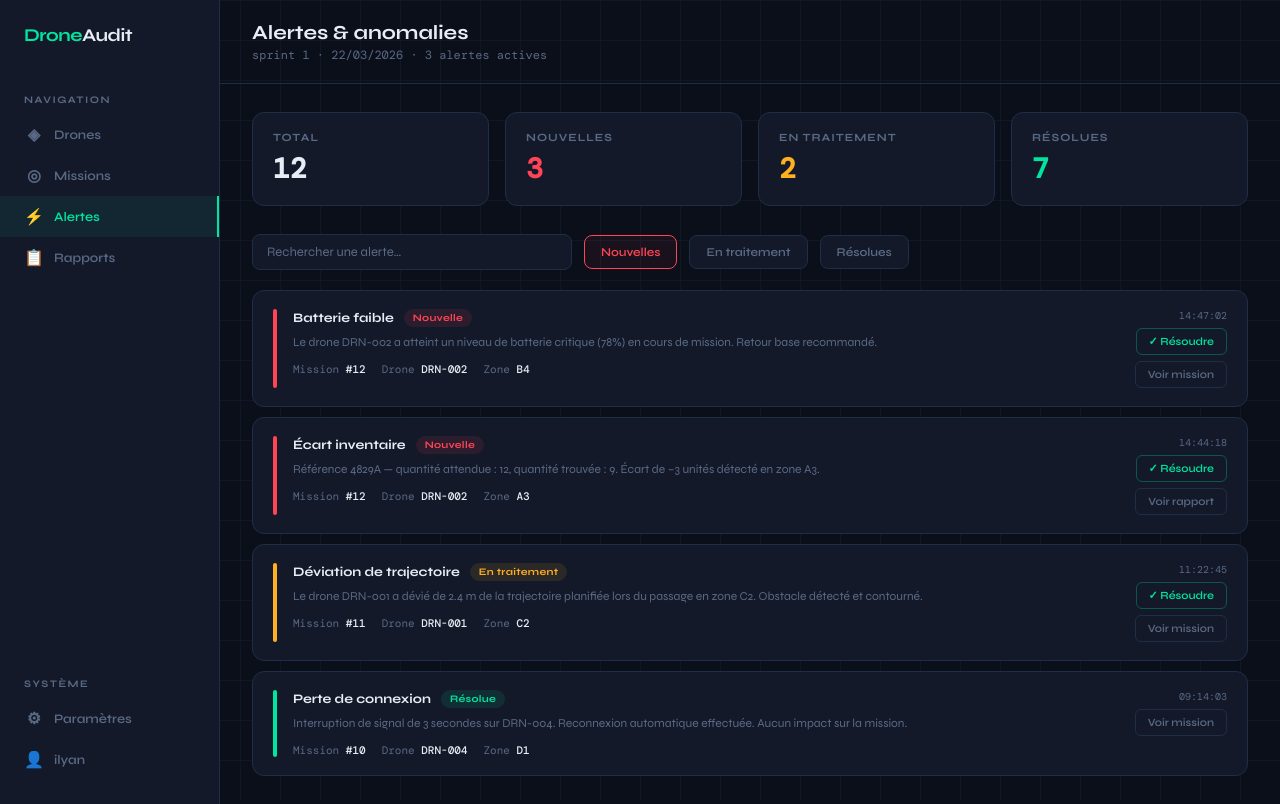
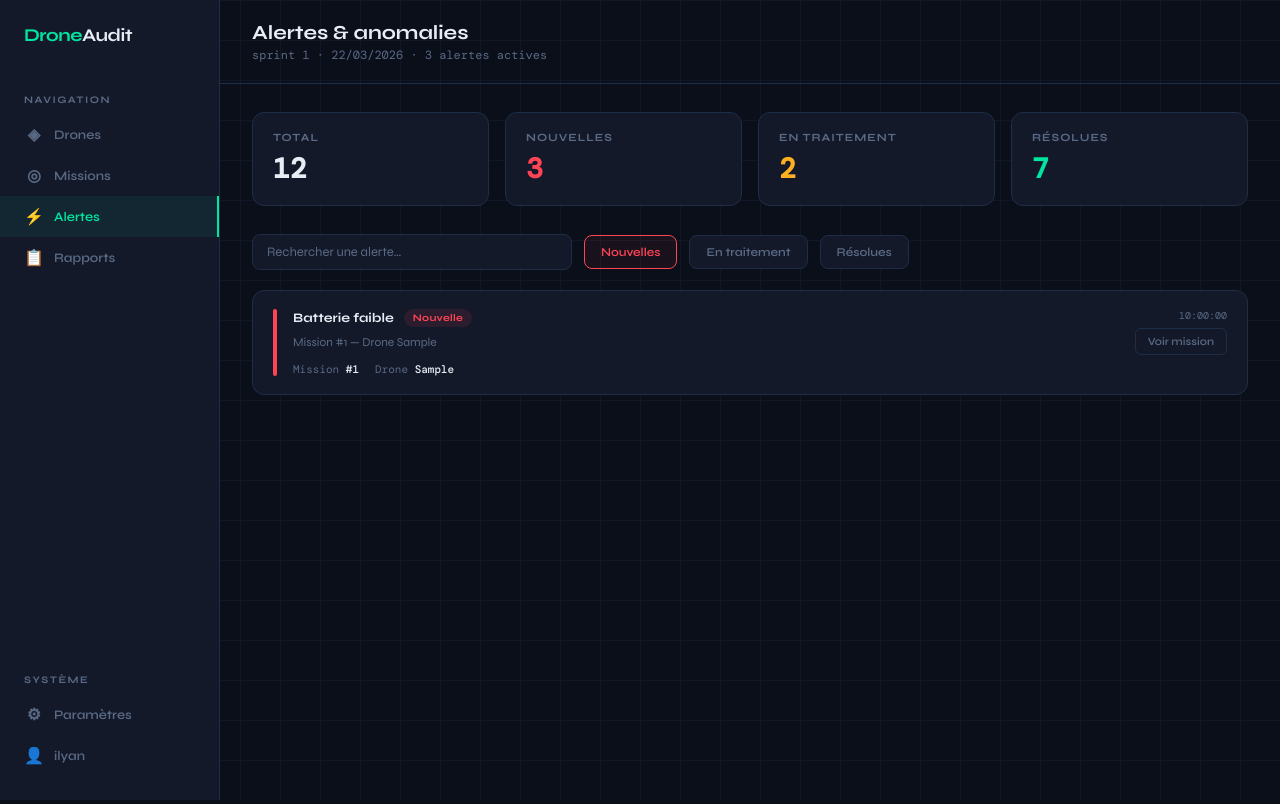
Before and after one commit to ilyanhebert-oss/projetdroneHebertLebrunBlaize, a Django app: page /alertes/ in a window 1280 px wide. Run offline with Django 5.2, Linux system fonts and the light colour scheme; tables that the repository leaves empty hold one stand-in row (values such as "Sample post").

Commit message:
Atelier 7 - templates dynamiques Django

```diff
--- a/drones/templates/drones/alertes_list.html
+++ b/drones/templates/drones/alertes_list.html
@@ -116,88 +116,28 @@
 
       <div class="alerts-list">
 
-        <div class="alert-card nouvelle">
+{% for alerte in alertes %}
+<div class="alert-card {{ alerte.statut }}">
   <div class="alert-stripe"></div>
   <div>
     <div class="alert-header">
-              <span class="alert-type">Batterie faible</span>
-              <span class="badge nouvelle">Nouvelle</span>
+      <span class="alert-type">{{ alerte.get_type_anomalie_display }}</span>
+      <span class="badge {{ alerte.statut }}">{{ alerte.get_statut_display }}</span>
     </div>
-            <div class="alert-desc">Le drone DRN-002 a atteint un niveau de batterie critique (78%) en cours de mission. Retour base recommandé.</div>
+    <div class="alert-desc">Mission #{{ alerte.mission.pk }} — Drone {{ alerte.mission.drone.identifiant }}</div>
     <div class="alert-meta">
-              <span class="alert-meta-item">Mission <strong>#12</strong></span>
-              <span class="alert-meta-item">Drone <strong>DRN-002</strong></span>
-              <span class="alert-meta-item">Zone <strong>B4</strong></span>
+      <span class="alert-meta-item">Mission <strong>#{{ alerte.mission.pk }}</strong></span>
+      <span class="alert-meta-item">Drone <strong>{{ alerte.mission.drone.identifiant }}</strong></span>
     </div>
   </div>
   <div class="alert-actions">
-            <span class="alert-time">14:47:02</span>
-            <button class="action-btn resolve">✓ Résoudre</button>
+    <span class="alert-time">{{ alerte.horodatage|date:"H:i:s" }}</span>
     <button class="action-btn">Voir mission</button>
   </div>
 </div>
-
-        <div class="alert-card nouvelle">
-          <div class="alert-stripe"></div>
-          <div>
-            <div class="alert-header">
-              <span class="alert-type">Écart inventaire</span>
-              <span class="badge nouvelle">Nouvelle</span>
-            </div>
-            <div class="alert-desc">Référence 4829A — quantité attendue : 12, quantité trouvée : 9. Écart de –3 unités détecté en zone A3.</div>
-            <div class="alert-meta">
-              <span class="alert-meta-item">Mission <strong>#12</strong></span>
-              <span class="alert-meta-item">Drone <strong>DRN-002</strong></span>
-              <span class="alert-meta-item">Zone <strong>A3</strong></span>
-            </div>
-          </div>
-          <div class="alert-actions">
-            <span class="alert-time">14:44:18</span>
-            <button class="action-btn resolve">✓ Résoudre</button>
-            <button class="action-btn">Voir rapport</button>
-          </div>
-        </div>
-
-        <div class="alert-card en_traitement">
-          <div class="alert-stripe"></div>
-          <div>
-            <div class="alert-header">
-              <span class="alert-type">Déviation de trajectoire</span>
-              <span class="badge en_traitement">En traitement</span>
-            </div>
-            <div class="alert-desc">Le drone DRN-001 a dévié de 2.4 m de la trajectoire planifiée lors du passage en zone C2. Obstacle détecté et contourné.</div>
-            <div class="alert-meta">
-              <span class="alert-meta-item">Mission <strong>#11</strong></span>
-              <span class="alert-meta-item">Drone <strong>DRN-001</strong></span>
-              <span class="alert-meta-item">Zone <strong>C2</strong></span>
-            </div>
-          </div>
-          <div class="alert-actions">
-            <span class="alert-time">11:22:45</span>
-            <button class="action-btn resolve">✓ Résoudre</button>
-            <button class="action-btn">Voir mission</button>
-          </div>
-        </div>
-
-        <div class="alert-card resolue">
-          <div class="alert-stripe"></div>
-          <div>
-            <div class="alert-header">
-              <span class="alert-type">Perte de connexion</span>
-              <span class="badge resolue">Résolue</span>
-            </div>
-            <div class="alert-desc">Interruption de signal de 3 secondes sur DRN-004. Reconnexion automatique effectuée. Aucun impact sur la mission.</div>
-            <div class="alert-meta">
-              <span class="alert-meta-item">Mission <strong>#10</strong></span>
-              <span class="alert-meta-item">Drone <strong>DRN-004</strong></span>
-              <span class="alert-meta-item">Zone <strong>D1</strong></span>
-            </div>
-          </div>
-          <div class="alert-actions">
-            <span class="alert-time">09:14:03</span>
-            <button class="action-btn">Voir mission</button>
-          </div>
-        </div>
+{% empty %}
+<div style="text-align:center;color:#5a6a85;padding:32px">Aucune alerte.</div>
+{% endfor %}
 
       </div>
     </div>
```
Also changed, not shown: drones/templates/drones/drones_list.html (+19 -40 lines). Lines whose indentation alone changed are shown as unchanged.
